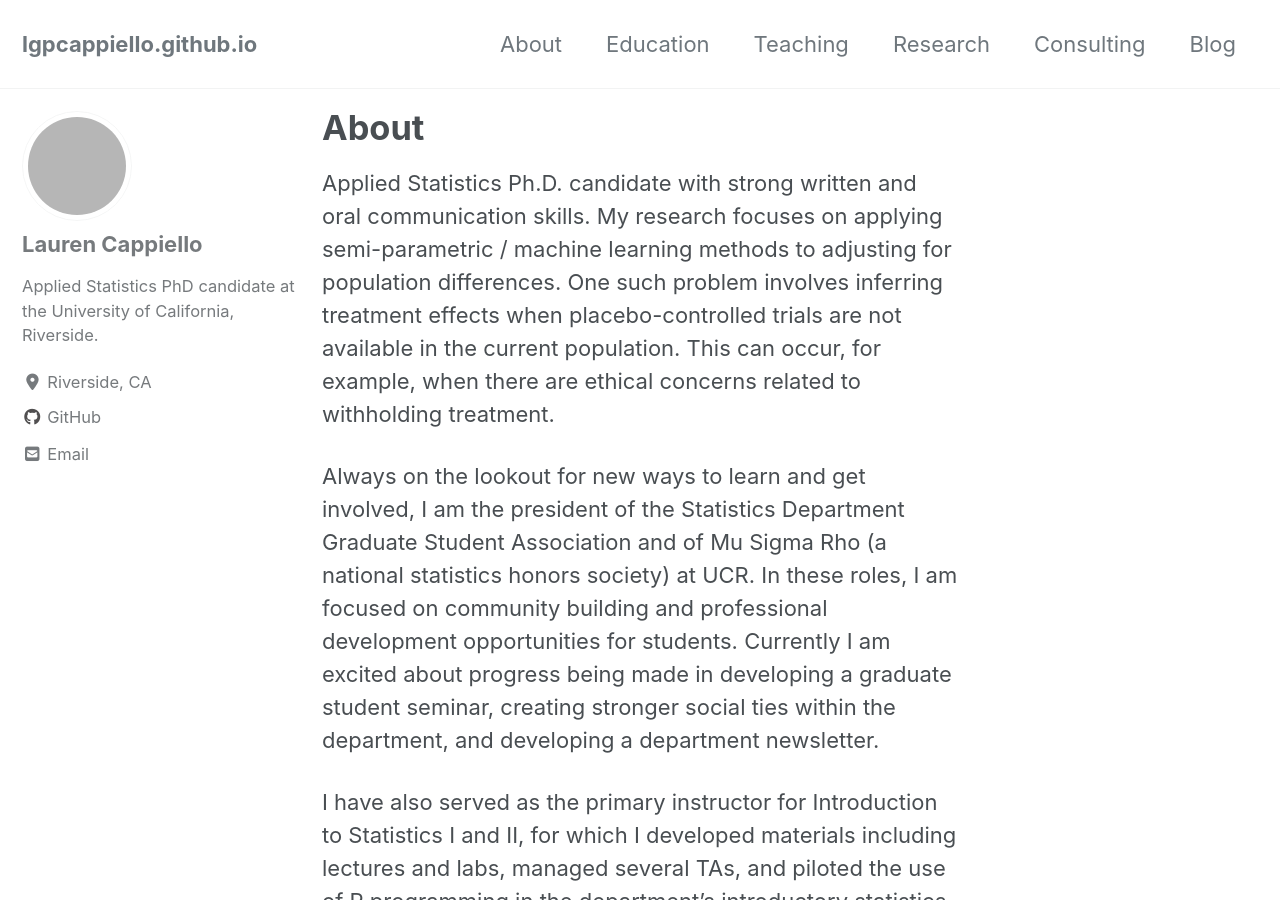
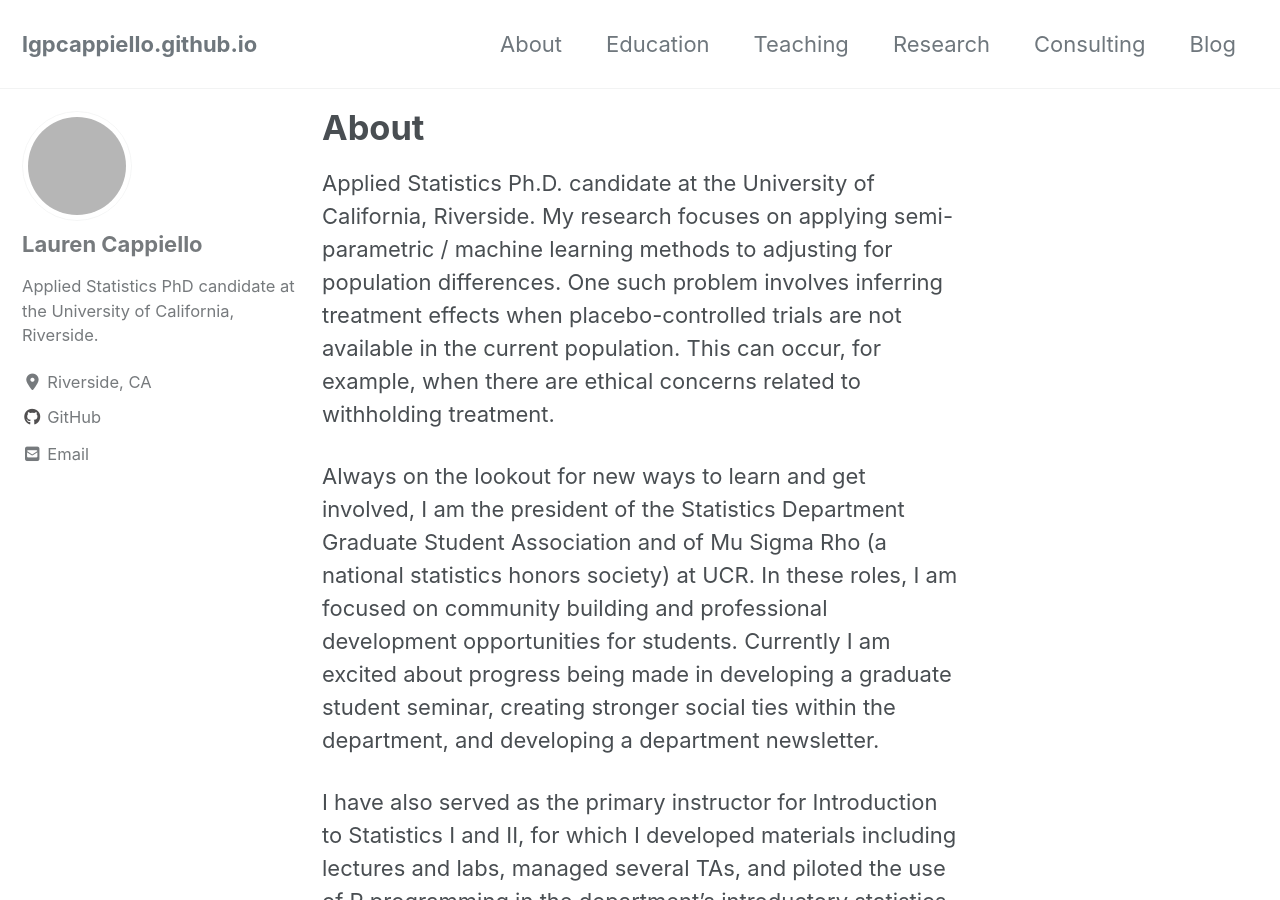
Before and after one commit to lgpcappiello/lgpcappiello.github.io, a Jekyll site: the page built from index.md, in a window 1280 px wide and 900 px high. Built offline with Jekyll 4.4.1, drawn with Linux system fonts in a browser that asks for light colours; cached includes are drawn as plain includes; nearby versions of some CDN libraries; our own code applies the rules of GitHub Pages for plain Markdown files; grey boxes are pictures that could not be loaded.

Commit message:
Update index.md

```diff
--- a/index.md
+++ b/index.md
@@ -4,7 +4,7 @@ title: "About"
 author_profile: true
 ---
 
-Applied Statistics Ph.D. candidate with strong written and oral communication skills. My research focuses on applying semi-parametric / machine learning methods to adjusting for population differences. One such problem involves inferring treatment effects when placebo-controlled trials are not available in the current population. This can occur, for example, when there are ethical concerns related to withholding treatment.
+Applied Statistics Ph.D. candidate at the University of California, Riverside. My research focuses on applying semi-parametric / machine learning methods to adjusting for population differences. One such problem involves inferring treatment effects when placebo-controlled trials are not available in the current population. This can occur, for example, when there are ethical concerns related to withholding treatment.
 
 Always on the lookout for new ways to learn and get involved, I am the president of the Statistics Department Graduate Student Association and of Mu Sigma Rho (a national statistics honors society) at UCR. In these roles, I am focused on community building and professional development opportunities for students. Currently I am excited about progress being made in developing a graduate student seminar, creating stronger social ties within the department, and developing a department newsletter.
 
```
